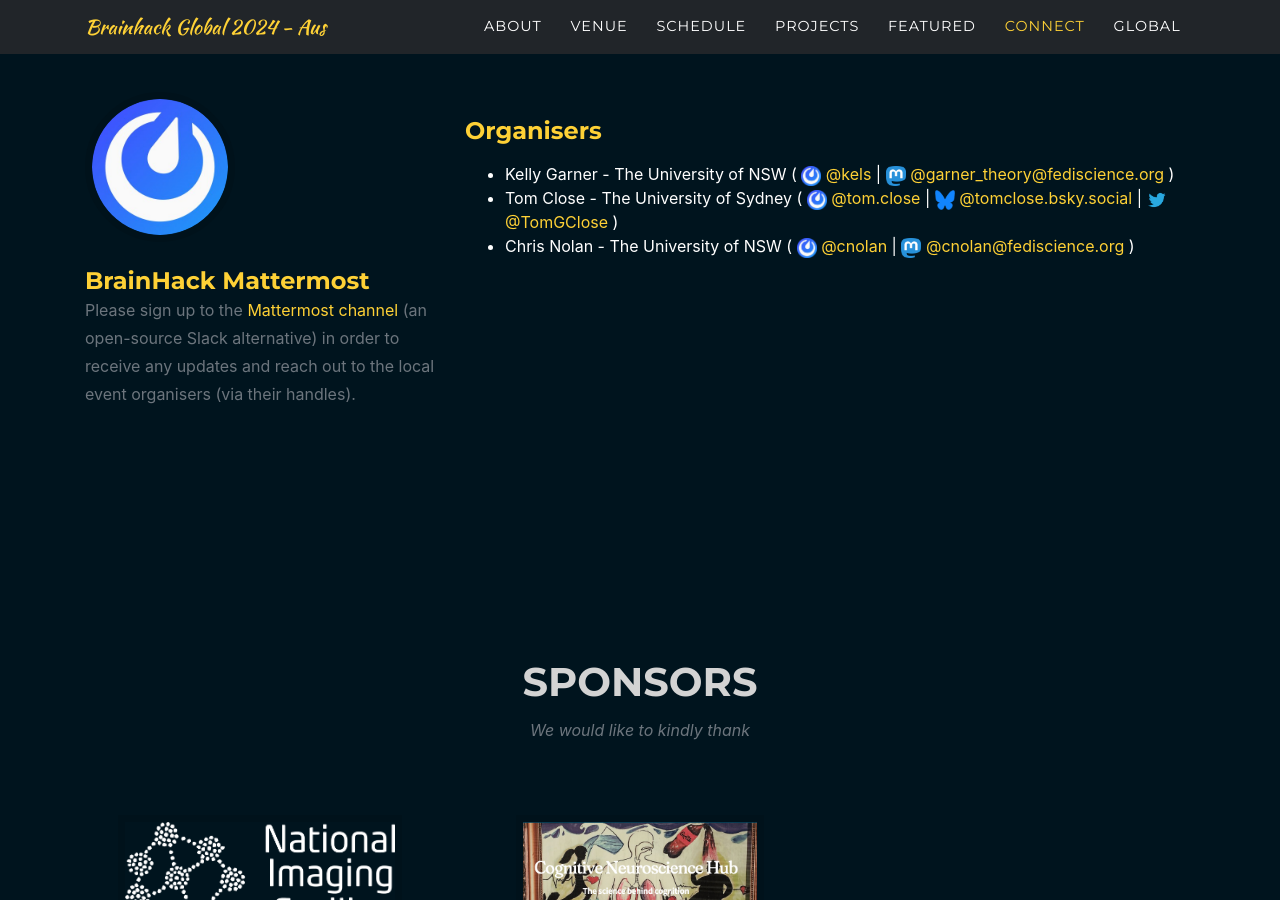
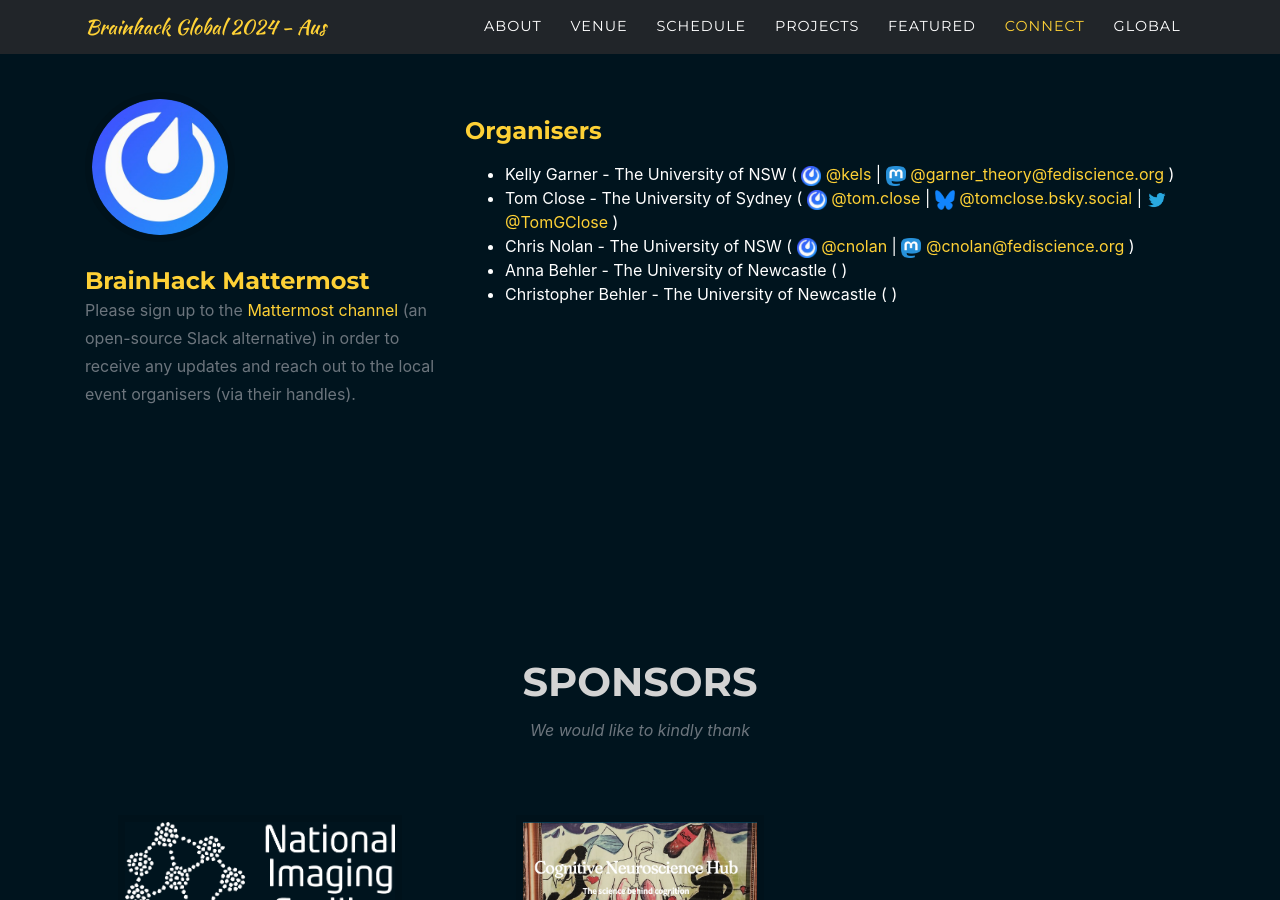
Before and after one commit to brainhack-aus/global2024, a Jekyll site: the page built from index.md, in a window 1280 px wide and 900 px high, scrolled down 6977 px. Built offline with Jekyll 4.4.1, drawn with Linux system fonts in a browser that asks for light colours; some web fonts are replaced.

Commit message:
added Anna and Christian

```diff
--- a/_data/organisers.yml
+++ b/_data/organisers.yml
@@ -28,3 +28,9 @@
     - provider: mastodon
       handle: cnolan@fediscience.org
       link: https://fediscience.org/@cnolan
+- name: Anna Behler
+  affiliation: The University of Newcastle
+  social: []
+- name: Christopher Behler
+  affiliation: The University of Newcastle
+  social: []
```
